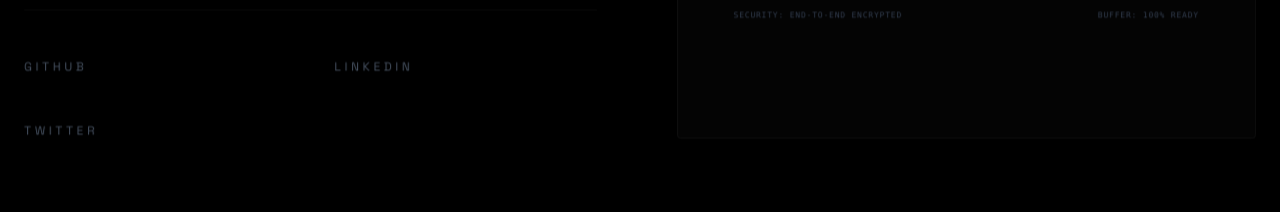
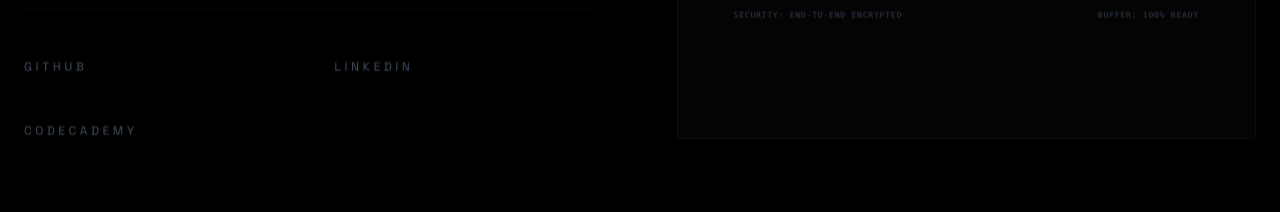
Before and after one commit to Eultype/portfolio-sam-v2, a Next.js app: page / in a window 1280 px wide. Shown: the part 6760-6972 px from the top of the page. Built offline with nearby package versions, Linux system fonts and the light colour scheme; no server answers.

Commit message:
feat(social): remplacement de Twitter par le profil Codecademy

```diff
--- a/src/data/portfolio.ts
+++ b/src/data/portfolio.ts
@@ -22,7 +22,7 @@
         socials: [
             { name: "GitHub", url: "https://github.com/Eultype", icon: "Github" },
             { name: "LinkedIn", url: "https://www.linkedin.com/in/samu%C3%ABl-darry-648504253/", icon: "Linkedin" },
-            { name: "Twitter", url: "https://twitter.com", icon: "Twitter" },
+            { name: "Codecademy", url: "https://www.codecademy.com/profiles/Sdarry", icon: "Code" },
         ]
     },
     // Menu de navigation
```
